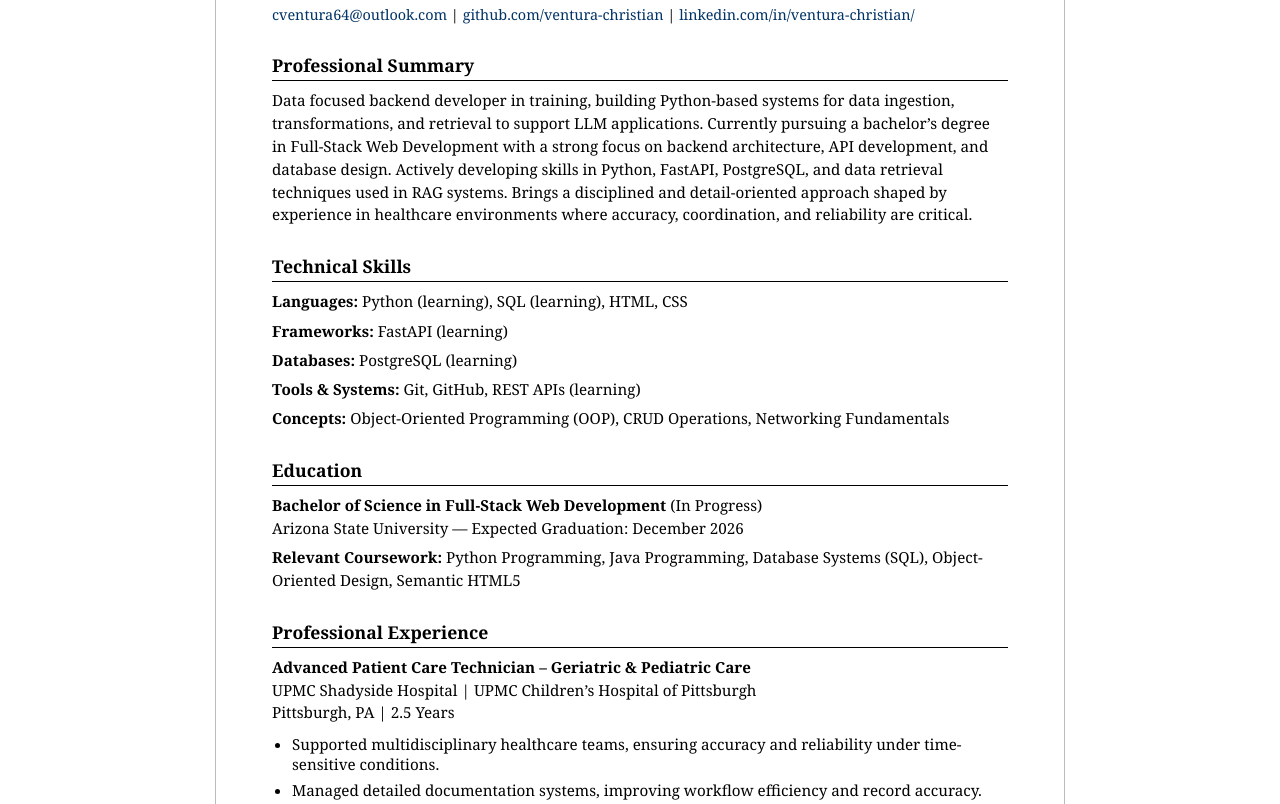
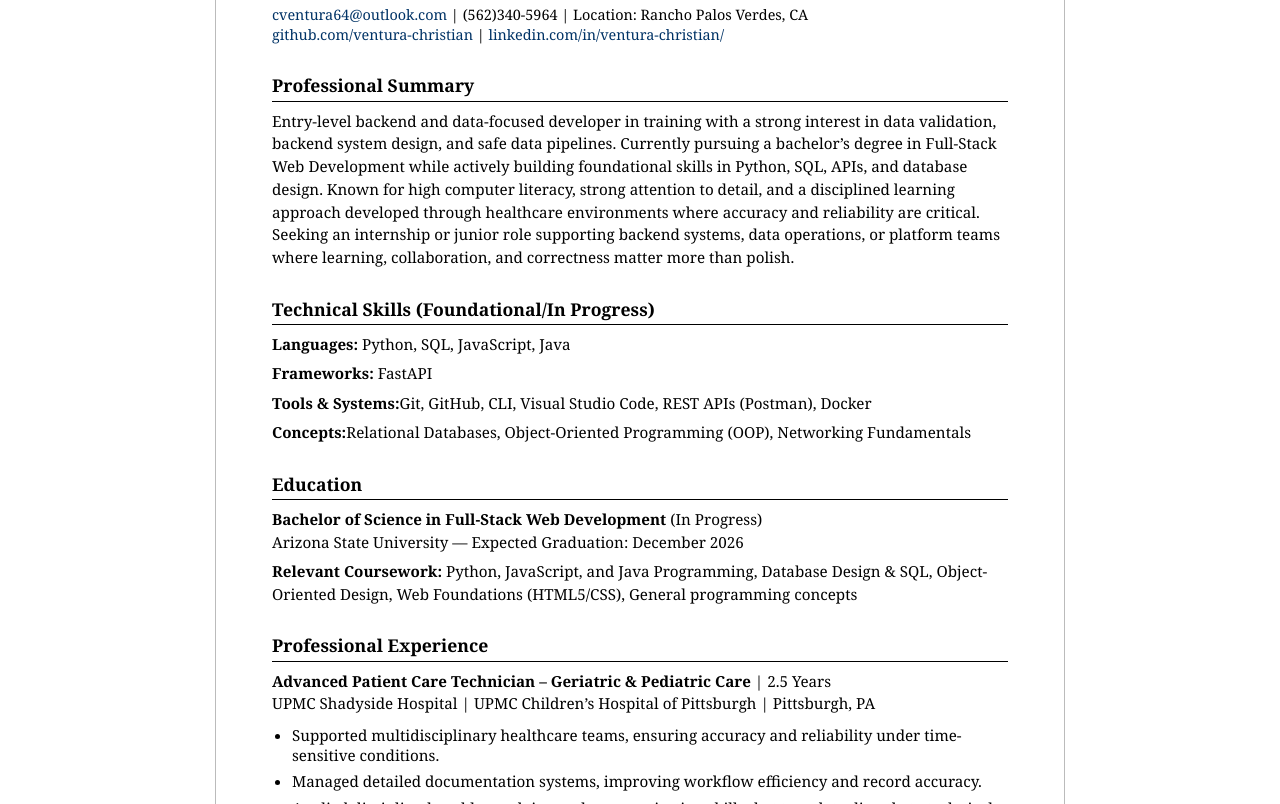
Before and after one commit to ventura-christian/HTML-Resume, a plain HTML site: page index.html in a window 1280 px wide. Shown: the part 123-927 px from the top of the page. Drawn offline with Linux system fonts and the light colour scheme.

Commit message:
Updated document to reflect the current state of my up-to-date 2026 resume.

```diff
--- a/index.html
+++ b/index.html
@@ -22,6 +22,9 @@
         <p class="contact-line">
           <a href="mailto:cventura64@outlook.com">cventura64@outlook.com</a>
           |
+          <span>(562)340-5964</span>
+          |
+          <span>Location: Rancho Palos Verdes, CA</span><br>
           <a
             href="https://github.com/ventura-christian"
             target="_blank"
@@ -43,29 +46,19 @@
       <section class="section-box">
         <h2>Professional Summary</h2>
         <p>
-          Data focused backend developer in training, building Python-based systems
-          for data ingestion, transformations, and retrieval to support LLM
-          applications. Currently pursuing a bachelor’s degree in Full-Stack Web
-          Development with a strong focus on backend architecture, API development,
-          and database design. Actively developing skills in Python, FastAPI,
-          PostgreSQL, and data retrieval techniques used in RAG systems. Brings a
-          disciplined and detail-oriented approach shaped by experience in healthcare
-          environments where accuracy, coordination, and reliability are critical.
+          Entry-level backend and data-focused developer in training with a strong interest in data validation, backend system design, and safe data pipelines. Currently pursuing a bachelor’s degree in Full-Stack Web Development while actively building foundational skills in Python, SQL, APIs, and database design. Known for high computer literacy, strong attention to detail, and a disciplined learning approach developed through healthcare environments where accuracy and reliability are critical. Seeking an internship or junior role supporting backend systems, data operations, or platform teams where learning, collaboration, and correctness matter more than polish.
         </p>
       </section>
 
       <section class="section-box">
-        <h2>Technical Skills</h2>
-
+        <h2>Technical Skills (Foundational/In Progress)</h2>
         <p>
-          <strong>Languages:</strong> Python (learning), SQL (learning), HTML, CSS
+          <strong>Languages:</strong> Python, SQL, JavaScript, Java
         </p>
-        <p><strong>Frameworks:</strong> FastAPI (learning)</p>
-        <p><strong>Databases:</strong> PostgreSQL (learning)</p>
-        <p><strong>Tools & Systems:</strong> Git, GitHub, REST APIs (learning)</p>
+        <p><strong>Frameworks:</strong> FastAPI</p>
+        <p><strong>Tools & Systems:</strong>Git, GitHub, CLI, Visual Studio Code, REST APIs (Postman), Docker</p>
         <p>
-          <strong>Concepts:</strong> Object-Oriented Programming (OOP), CRUD
-          Operations, Networking Fundamentals
+          <strong>Concepts:</strong>Relational Databases, Object-Oriented Programming (OOP), Networking Fundamentals
         </p>
       </section>
 
@@ -80,22 +73,22 @@
         </p>
 
         <p>
-          <strong>Relevant Coursework:</strong> Python Programming, Java Programming,
-          Database Systems (SQL), Object-Oriented Design, Semantic HTML5
+          <strong>Relevant Coursework:</strong> Python, JavaScript, and Java Programming, Database Design & SQL, Object-Oriented Design, Web Foundations (HTML5/CSS), General programming concepts
         </p>
       </section>
 
       <section class="section-box">
         <h2>Professional Experience</h2>
-
         <p>
           <strong>
             Advanced Patient Care Technician – Geriatric & Pediatric Care
           </strong>
+          |
+          2.5 Years
           <br />
           UPMC Shadyside Hospital | UPMC Children’s Hospital of Pittsburgh
-          <br />
-          Pittsburgh, PA | 2.5 Years
+          |
+          Pittsburgh, PA
         </p>
 
         <ul>
@@ -111,6 +104,7 @@
             Applied disciplined problem-solving and communication skills that
             translate directly to technical teamwork and debugging processes.
           </li>
+          <li>Developed strong habits around documentation, escalation, and process adherence.</li>
         </ul>
       </section>
 
```
